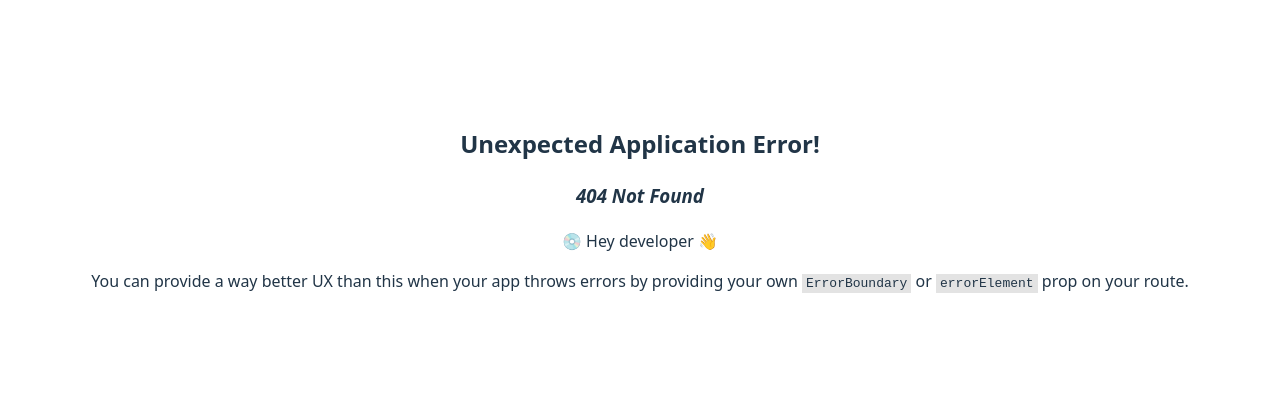
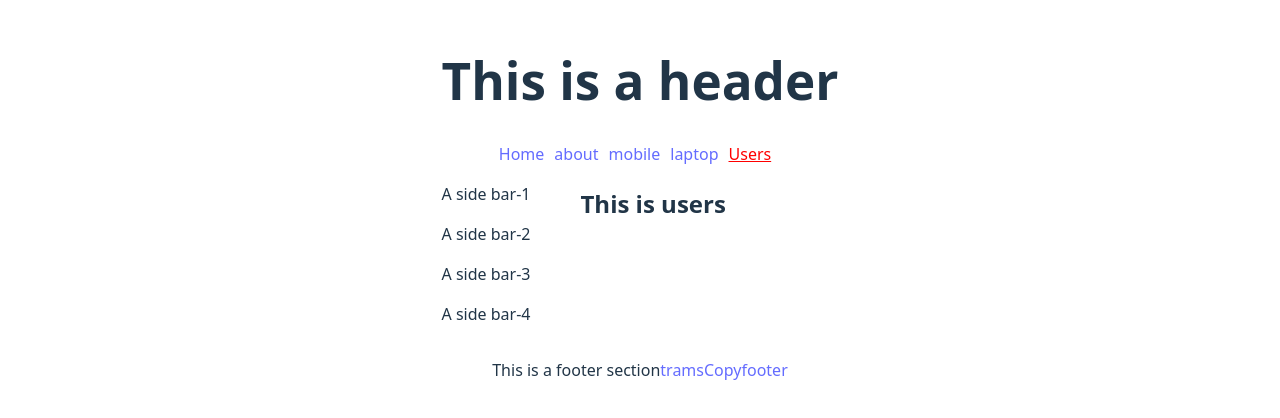
Before and after one commit to mohammademon393/react-router-intro, a React (Vite) app: page /users in a window 1280 px wide. Before the commit this address had no page. Shown: the part 192-610 px from the top of the page. Built offline with nearby package versions, Linux system fonts and the light colour scheme.

Commit message:
create a jsx component and update others components

```diff
--- a/src/components/Header/Header.jsx
+++ b/src/components/Header/Header.jsx
@@ -12,6 +12,7 @@ const Header = () => {
           <NavLink to="/about">about</NavLink>
           <NavLink to="/mobile">mobile</NavLink>
           <NavLink to="/laptop">laptop</NavLink>
+          <NavLink to="/users">Users</NavLink>
         </nav>
       </div>
     );
--- a/src/components/Home/Home.jsx
+++ b/src/components/Home/Home.jsx
@@ -3,7 +3,7 @@ import React from 'react';
 const Home = () => {
     return (
         <div>
-            <h2>This is homme page</h2>
+            <h2>This is HOME page</h2>
         </div>
     );
 };
--- a/src/components/Mobiles/Mobiles.jsx
+++ b/src/components/Mobiles/Mobiles.jsx
@@ -3,7 +3,7 @@ import React from 'react';
 const Mobiles = () => {
     return (
         <div>
-            <h2>mobiles pages are ready</h2>
+            <h2>This is MOBILE</h2>
         </div>
     );
 };
--- /dev/null
+++ b/src/components/Users/Users.jsx
@@ -0,0 +1,11 @@
+import React from 'react';
+
+const Users = () => {
+    return (
+        <div>
+            <h2>This is users</h2>
+        </div>
+    );
+};
+
+export default Users;
--- a/src/main.jsx
+++ b/src/main.jsx
@@ -9,6 +9,7 @@ import Home from './components/Home/Home.jsx';
 import About from './components/About/About.jsx';
 import Mobiles from './components/Mobiles/Mobiles.jsx';
 import Laptop from './components/Laptop/Laptop.jsx';
+import Users from './components/Users/Users.jsx';
 
 const router = createBrowserRouter([
   {
@@ -18,7 +19,8 @@ const router = createBrowserRouter([
       {index: true, Component: Home},
       {path: 'about', Component: About},
       {path: 'mobile', Component: Mobiles},
-      {path: 'laptop', Component: Laptop}
+      {path: 'laptop', Component: Laptop},
+      {path: 'users', Component: Users}
     ]
   },
   {
```
